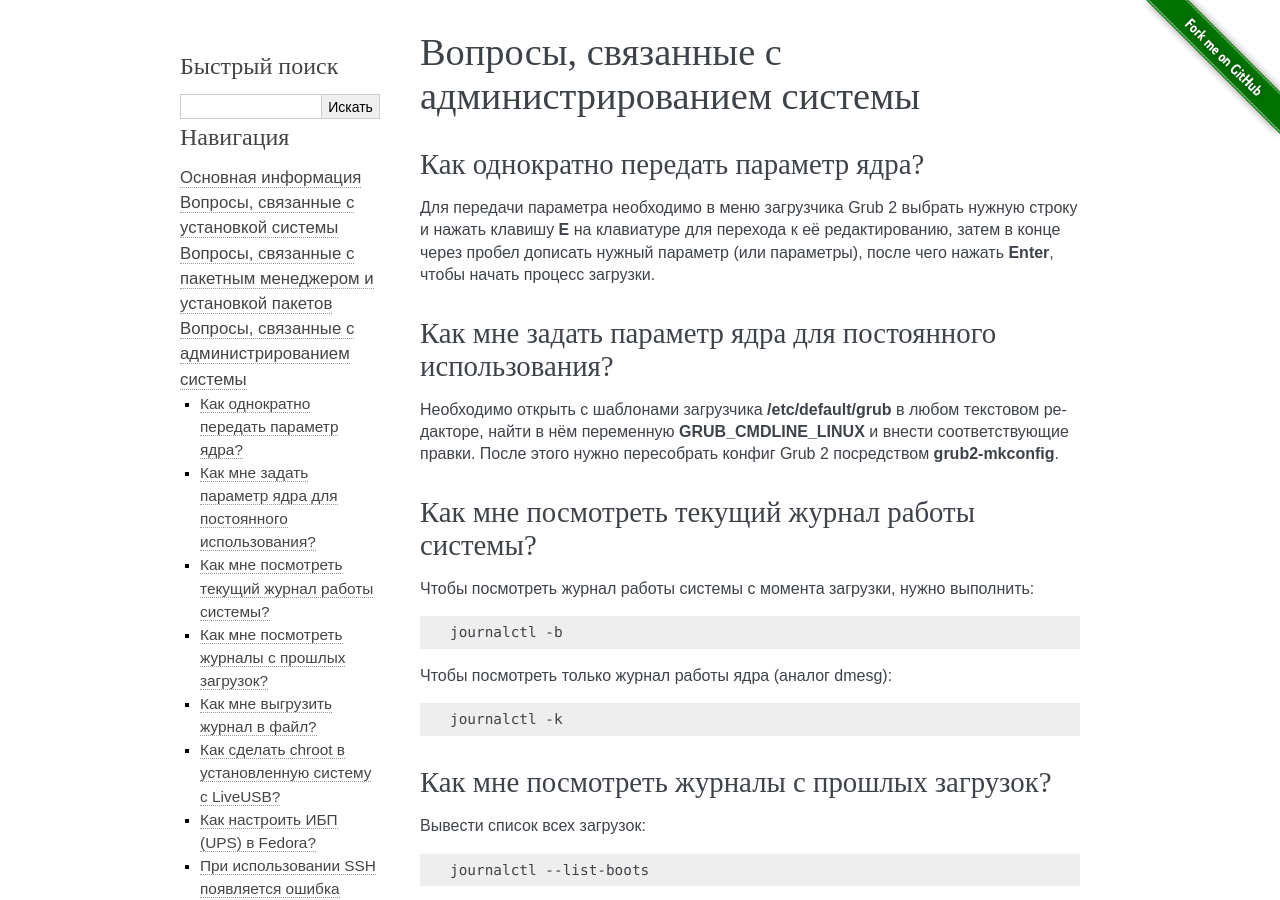
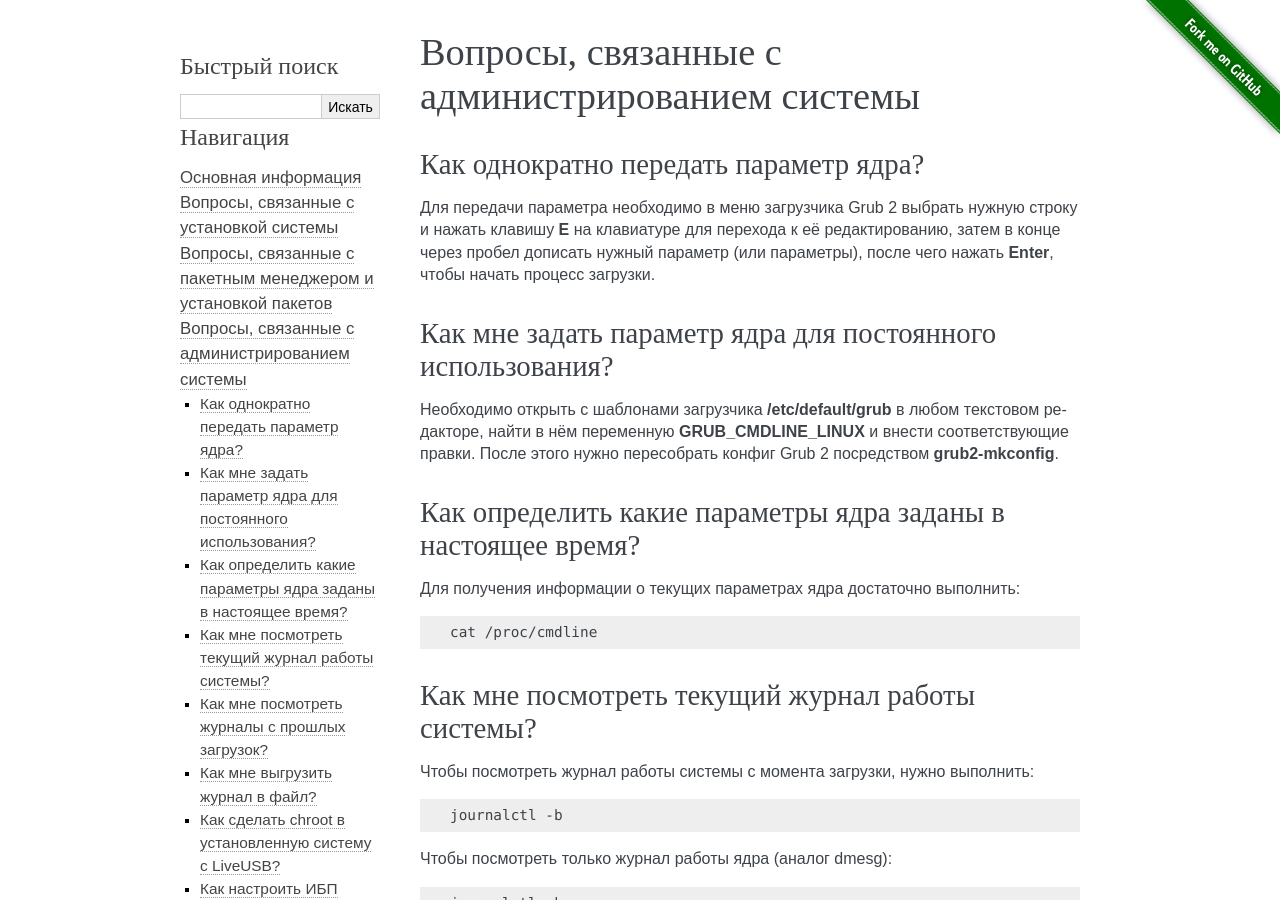
Before and after one commit to RussianFedora/FAQ, a Sphinx documentation site: the page built from source/administration.rst, in a window 1280 px wide and 900 px high. Built offline with Sphinx 7.4.7, drawn with Linux system fonts in a browser that asks for light colours.

Commit message:
Added question about fetching current kernel boot options.

```diff
--- a/source/administration.rst
+++ b/source/administration.rst
@@ -26,6 +26,18 @@
 =================================================================
 
 Необходимо открыть с шаблонами загрузчика **/etc/default/grub** в любом текстовом редакторе, найти в нём переменную **GRUB_CMDLINE_LINUX** и внести соответствующие правки. После этого нужно пересобрать конфиг Grub 2 посредством **grub2-mkconfig**.
+
+.. index:: параметры ядра, kernel options
+.. _kernelpm-list:
+
+Как определить какие параметры ядра заданы в настоящее время?
+=================================================================
+
+Для получения информации о текущих параметрах ядра достаточно выполнить:
+
+.. code-block:: bash
+
+    cat /proc/cmdline
 
 .. index:: журнал системы, journald
 .. _journal-current:
```
